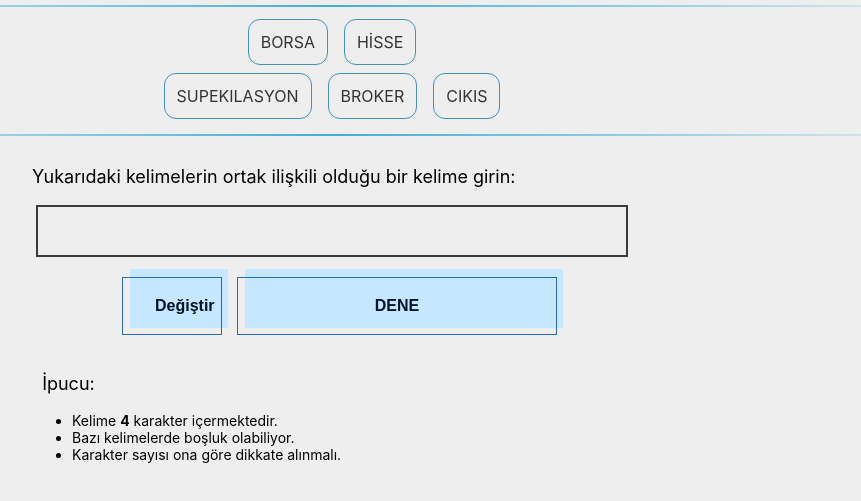
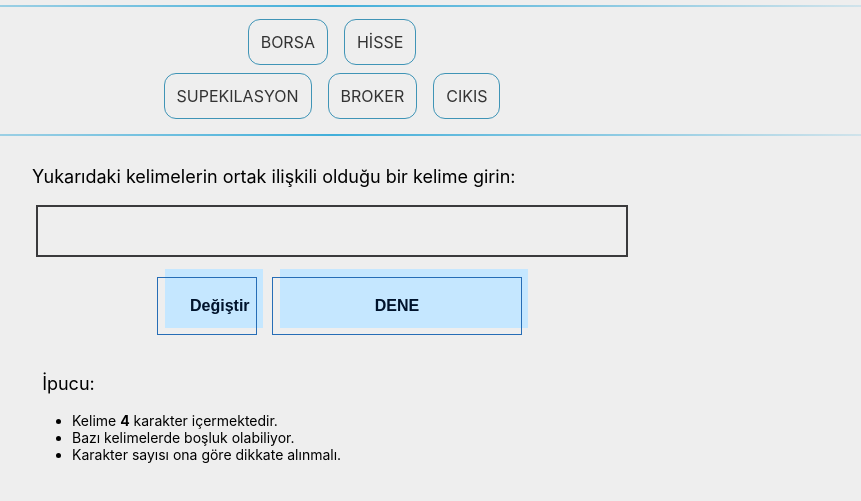
Before and after one commit to osman-koc/zoo-word-game, a plain HTML site: page index.html in a window 1280 px wide. Shown: the part 143-644 px from the top of the page, without its empty margins (308-1169 px from the left). Drawn offline with nearby package versions, Linux system fonts and the light colour scheme.

Commit message:
send button width fix

```diff
--- a/index.html
+++ b/index.html
@@ -57,7 +57,7 @@
                         <button style="width: 100px;" class="button-51" onclick="get_related_words()">Değiştir</button>
                     </div>
                     <div class="okBtn-send">
-                        <button style="width: 320px;" class="button-51" onclick="send_answer()">DENE</button>
+                        <button style="width: 250px;" class="button-51" onclick="send_answer()">DENE</button>
                     </div>
                 </div>
             </div>
```
